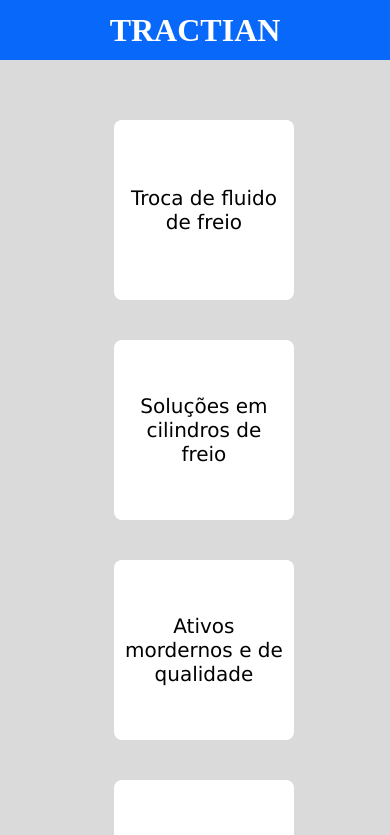
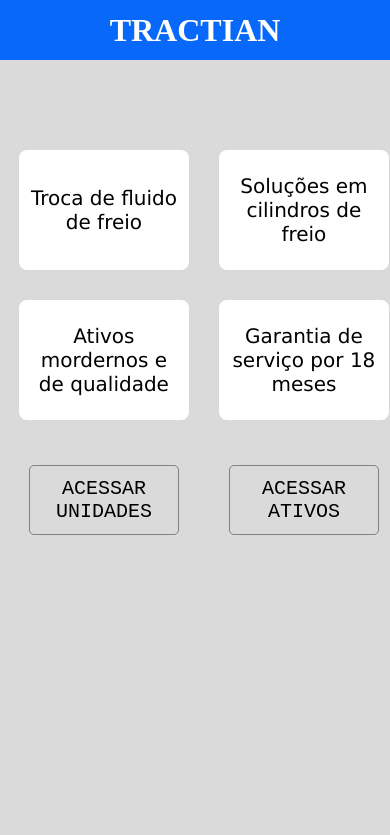
Before and after one commit to vtrajanodev/desafio-tractian-front, a React (Create React App) app: page /empresa in a window 390 px wide. Shown: the top 835 px of the page. Built offline with nearby package versions, Linux system fonts and the light colour scheme; no server answers.

Commit message:
Responsividade

```diff
--- a/src/pages/empresa/styles.css
+++ b/src/pages/empresa/styles.css
@@ -1,8 +1,6 @@
 body{
     background-color: #dadada;
-    overflow-x: hidden;
-    width: auto;
-
+    overflow: hidden;
 }
 
 .content{
@@ -96,7 +94,7 @@
 /*--------------------------------RESPONSIVIDADE-----------------------------------------------*/
 
 
-@media (max-width: 500px){
+@media (max-width: 400px){
 
     .content{
         margin: 5px 1%;
@@ -104,7 +102,8 @@
 
     .title h2{
         font-size: 26px;
-        margin: 10px 0;
+        margin: 10px 10px;
+        display: inline;
     }
 
     .title p{
@@ -112,17 +111,17 @@
     }
 
     div.box-align{
-        display: flex;
-        flex-direction: row;
-        align-items: center;
-        justify-content: center;
-        flex-wrap: wrap;
+        display: grid;
+        grid-template-columns: 1fr 1fr;
+        grid-auto-columns: 1px;
+        text-align: center;
     }
 
     div.box{
-        height: 180px;
-        width: 180px;
+        height: 120px;
+        width: 170px;
         padding: 10px;
+        margin: 15px ;
     }
 
     div.links{
@@ -142,4 +141,5 @@
         border: 2px solid black;
 
     }
+
 }
```
